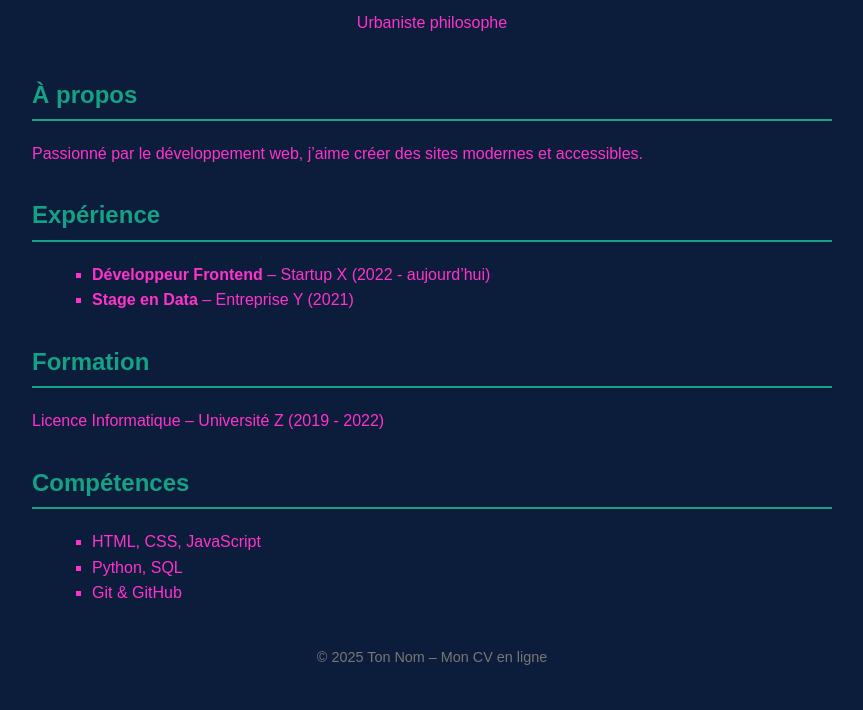
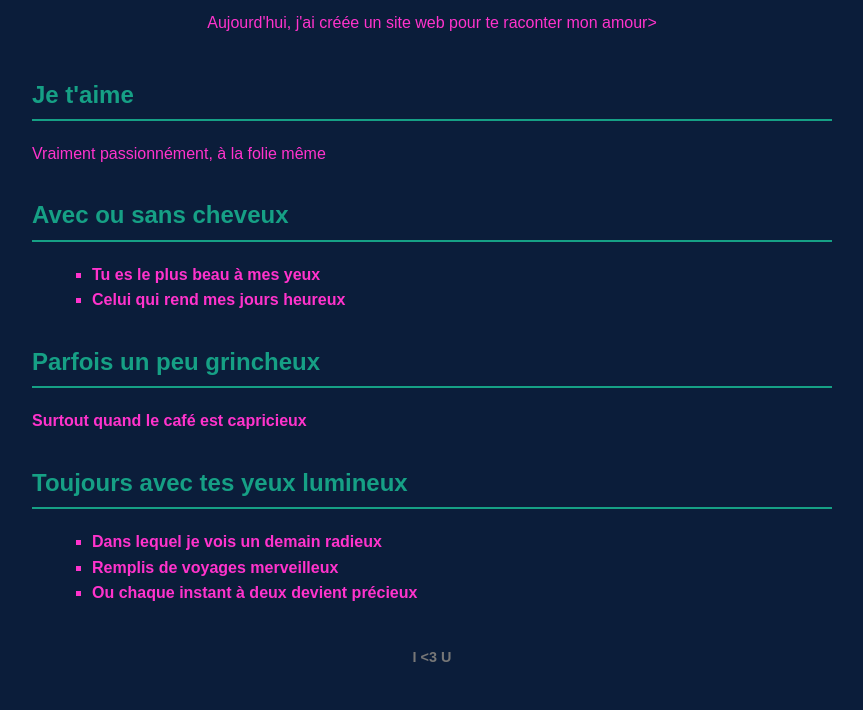
Before and after one commit to julietteardisson-hash/exemple, a plain HTML site: page index.html in a window 1280 px wide. Shown: the part 90-800 px from the top of the page, without its empty margins (208-1071 px from the left). Drawn offline with Linux system fonts and the light colour scheme.

Commit message:
Add files via upload

```diff
--- a/index.html
+++ b/index.html
@@ -2,44 +2,44 @@
 <html lang="fr">
 <head>
   <meta charset="UTF-8">
-  <title>JULIETTE ARDISSON</title>
+  <title>My little trésors des îles</title>
   <link rel="stylesheet" href="style.css">
 </head>
 <body>
   <header>
-    <h1>JULIETTE ARDISSON</h1>
-    <p>Urbaniste philosophe
+    <h1> My little trésors des îles ...</h1>
+    <p>Aujourd'hui, j'ai créée un site web pour te raconter mon amour>
   </header>
 
   <section>
-    <h2>À propos</h2>
-    <p>Passionné par le développement web, j’aime créer des sites modernes et accessibles.</p>
+    <h2>Je t'aime</h2>
+    <p>Vraiment passionnément, à la folie même</p>
   </section>
 
   <section>
-    <h2>Expérience</h2>
+    <h2>Avec ou sans cheveux</h2>
     <ul>
-      <li><b>Développeur Frontend</b> – Startup X (2022 - aujourd’hui)</li>
-      <li><b>Stage en Data</b> – Entreprise Y (2021)</li>
+      <li><b>Tu es le plus beau à mes yeux</li>
+      <li><b>Celui qui rend mes jours heureux</li>
     </ul>
   </section>
 
   <section>
-    <h2>Formation</h2>
-    <p>Licence Informatique – Université Z (2019 - 2022)</p>
+    <h2>Parfois un peu grincheux</h2>
+    <p>Surtout quand le café est capricieux</p>
   </section>
 
   <section>
-    <h2>Compétences</h2>
+    <h2>Toujours avec tes yeux lumineux</h2>
     <ul>
-      <li>HTML, CSS, JavaScript</li>
-      <li>Python, SQL</li>
-      <li>Git & GitHub</li>
+      <li>Dans lequel je vois un demain radieux</li>
+      <li>Remplis de voyages merveilleux</li>
+      <li>Ou chaque instant à deux devient précieux</li>
     </ul>
   </section>
 
   <footer>
-    <p>© 2025 Ton Nom – Mon CV en ligne</p>
+    <p>I <3 U</p>
   </footer>
 </body>
 </html>
```
